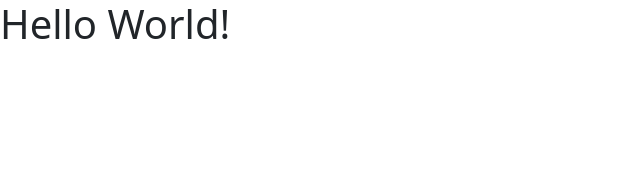
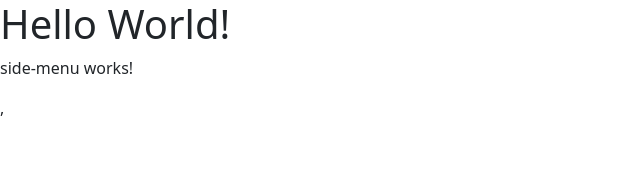
Before and after one commit to relicary/reactive-forms-app, an Angular app: page / in a window 1280 px wide. Shown: the top 169 px of the page, without its empty margins (0-640 px from the left). Built offline with nearby package versions, Linux system fonts and the light colour scheme.

Commit message:
SHARED: Added Side-Menu

```diff
--- a/src/app/app.component.html
+++ b/src/app/app.component.html
@@ -1,2 +1,3 @@
-<h1 class="">Hello World!</h1>
+<h1>Hello World!</h1>
+<app-side-menu />
 <router-outlet />
--- a/src/app/app.component.ts
+++ b/src/app/app.component.ts
@@ -1,9 +1,10 @@
 import { Component } from '@angular/core';
 import { RouterOutlet } from '@angular/router';
+import { SideMenuComponent } from "./shared/components/side-menu/side-menu.component";
 
 @Component({
   selector: 'app-root',
-  imports: [RouterOutlet],
+  imports: [RouterOutlet, SideMenuComponent],
   templateUrl: './app.component.html',
   styleUrl: './app.component.css'
 })
--- /dev/null
+++ b/src/app/shared/components/side-menu/side-menu.component.html
@@ -0,0 +1 @@
+<p>side-menu works!</p>,
```
Also changed, not shown: src/app/shared/components/side-menu/side-menu.component.ts (added, +8 -0 lines).
